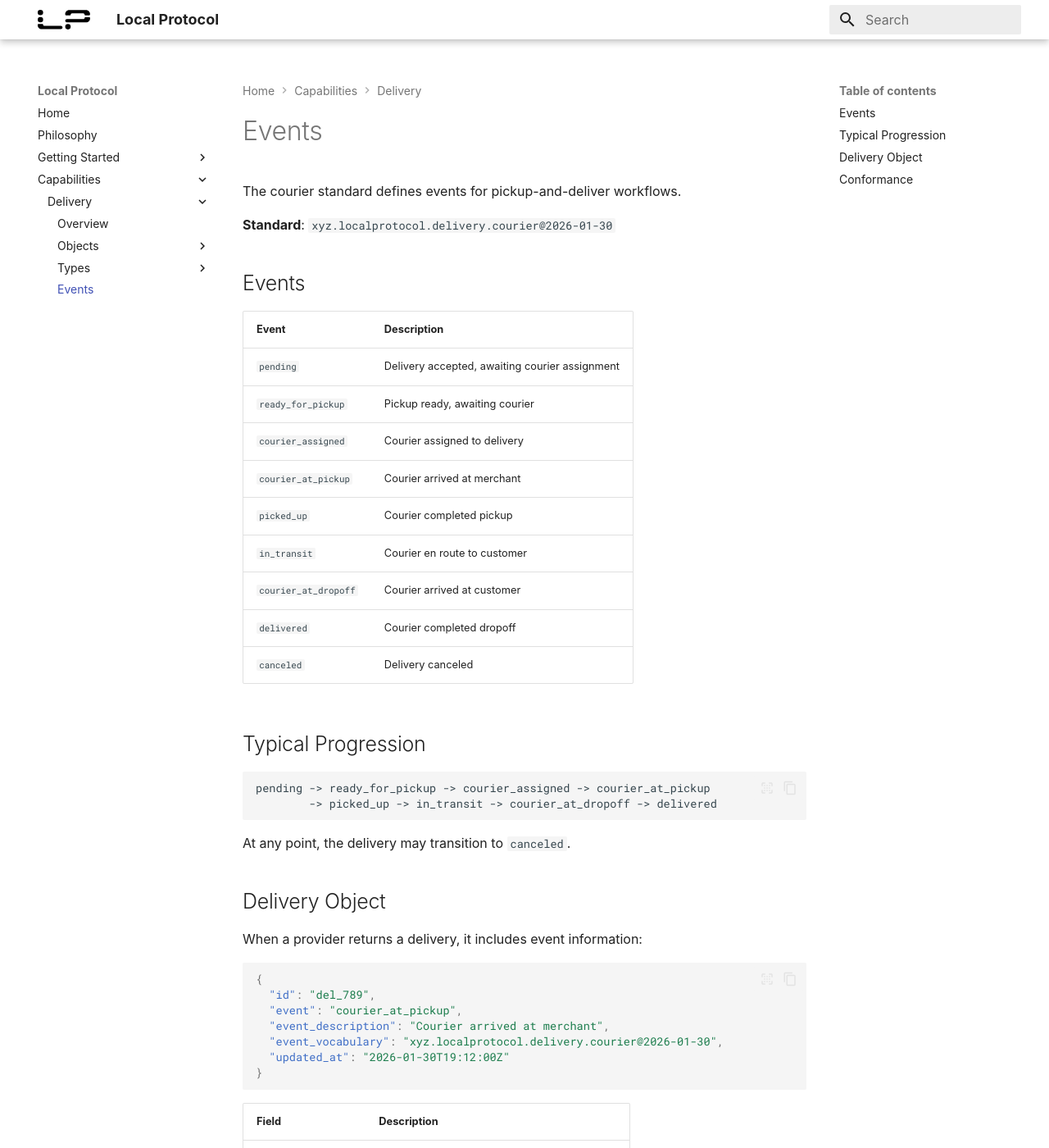
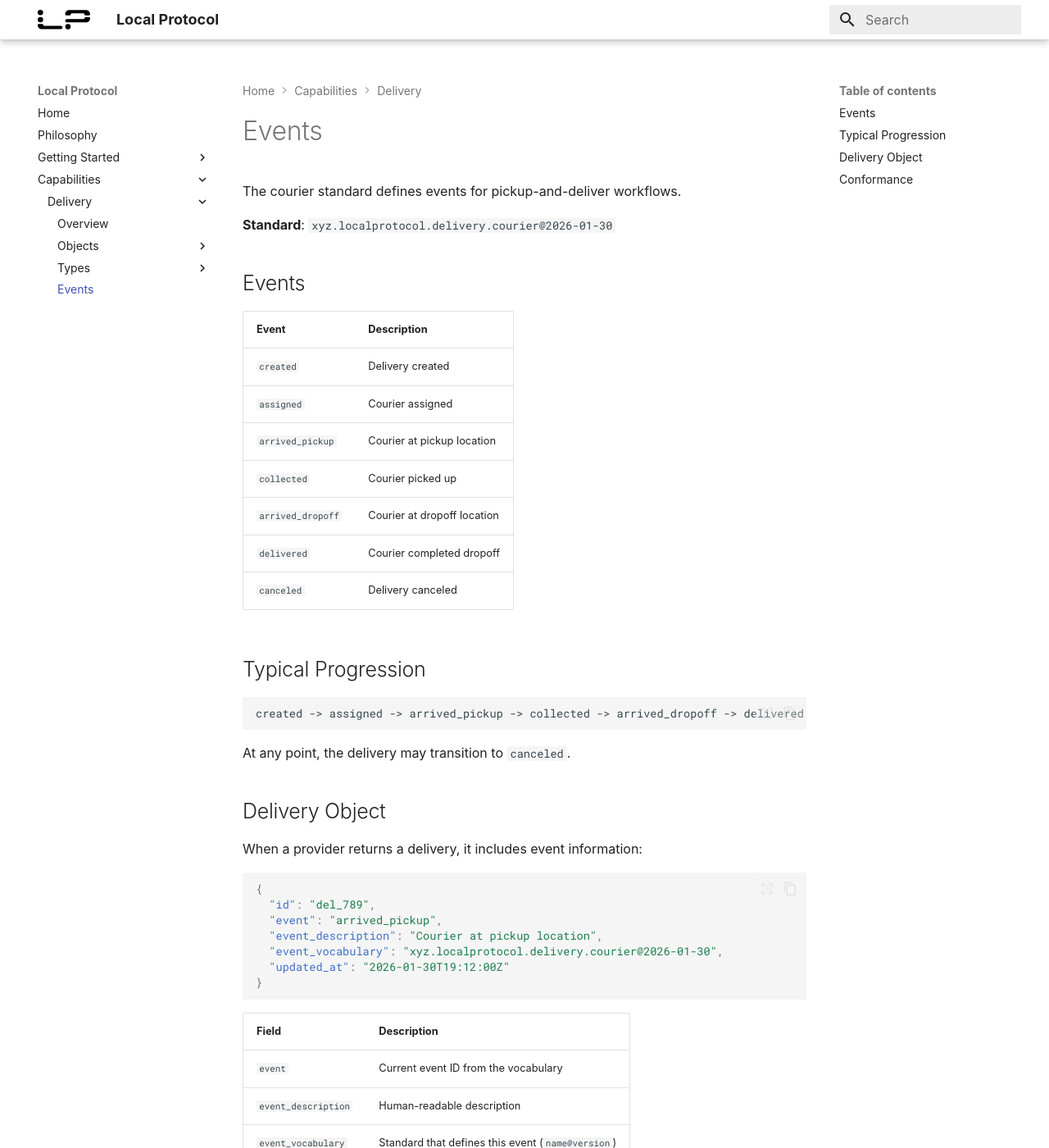
Before and after one commit to Palette-Labs-Inc/local-protocol, an MkDocs documentation site: the page built from docs/capabilities/delivery/events.md, in a window 1280 px wide and 1400 px high. Shown: the whole window at 82% size. Built offline with MkDocs 1.6.1 and Material for MkDocs 9.7.7, drawn with Linux system fonts in a browser that asks for light colours; some web fonts are replaced.

Commit message:
Refactor courier events to be verb-like and domain-agnostic
Events: created, assigned, arrived_pickup, collected, arrived_dropoff, delivered, canceled

Removed state-like names (pending, in_transit) and merchant-domain events (ready_for_pickup)

````diff
--- a/docs/capabilities/delivery/events.md
+++ b/docs/capabilities/delivery/events.md
@@ -8,21 +8,18 @@ The courier standard defines events for pickup-and-deliver workflows.
 
 | Event | Description |
 |-------|-------------|
-| `pending` | Delivery accepted, awaiting courier assignment |
-| `ready_for_pickup` | Pickup ready, awaiting courier |
-| `courier_assigned` | Courier assigned to delivery |
-| `courier_at_pickup` | Courier arrived at merchant |
-| `picked_up` | Courier completed pickup |
-| `in_transit` | Courier en route to customer |
-| `courier_at_dropoff` | Courier arrived at customer |
+| `created` | Delivery created |
+| `assigned` | Courier assigned |
+| `arrived_pickup` | Courier at pickup location |
+| `collected` | Courier picked up |
+| `arrived_dropoff` | Courier at dropoff location |
 | `delivered` | Courier completed dropoff |
 | `canceled` | Delivery canceled |
 
 ## Typical Progression
 
 ```
-pending -> ready_for_pickup -> courier_assigned -> courier_at_pickup
-        -> picked_up -> in_transit -> courier_at_dropoff -> delivered
+created -> assigned -> arrived_pickup -> collected -> arrived_dropoff -> delivered
 ```
 
 At any point, the delivery may transition to `canceled`.
@@ -34,8 +31,8 @@ When a provider returns a delivery, it includes event information:
 ```json
 {
   "id": "del_789",
-  "event": "courier_at_pickup",
-  "event_description": "Courier arrived at merchant",
+  "event": "arrived_pickup",
+  "event_description": "Courier at pickup location",
   "event_vocabulary": "xyz.localprotocol.delivery.courier@2026-01-30",
   "updated_at": "2026-01-30T19:12:00Z"
 }
````
Also changed, not shown: 1 other file.
